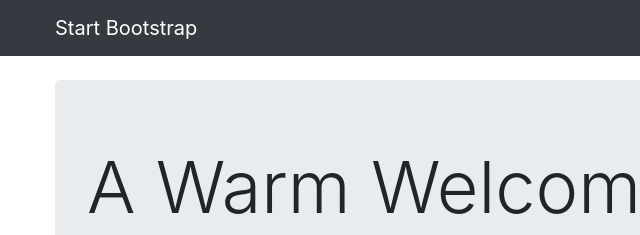
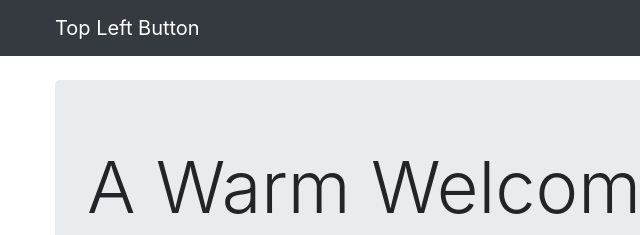
Before and after one commit to Canna0329/BootstrapProject, a website: page startbootstrap-heroic-features-gh-pages/index.html in a window 1280 px wide. Shown: the top 235 px of the page, 30-670 px from the left. Drawn offline with Linux system fonts and the light colour scheme.

Commit message:
Update index.html

```diff
--- a/startbootstrap-heroic-features-gh-pages/index.html
+++ b/startbootstrap-heroic-features-gh-pages/index.html
@@ -8,7 +8,7 @@
   <meta name="description" content="">
   <meta name="author" content="">
 
-  <title>Heroic Features - Start Bootstrap Template</title>
+  <title>Custom Text - Taking Over A Template</title>
 
   <!-- Bootstrap core CSS -->
   <link href="vendor/bootstrap/css/bootstrap.min.css" rel="stylesheet">
@@ -23,7 +23,7 @@
   <!-- Navigation -->
   <nav class="navbar navbar-expand-lg navbar-dark bg-dark fixed-top">
     <div class="container">
-      <a class="navbar-brand" href="#">Start Bootstrap</a>
+      <a class="navbar-brand" href="#">Top Left Button</a>
       <button class="navbar-toggler" type="button" data-toggle="collapse" data-target="#navbarResponsive" aria-controls="navbarResponsive" aria-expanded="false" aria-label="Toggle navigation">
         <span class="navbar-toggler-icon"></span>
       </button>
```
